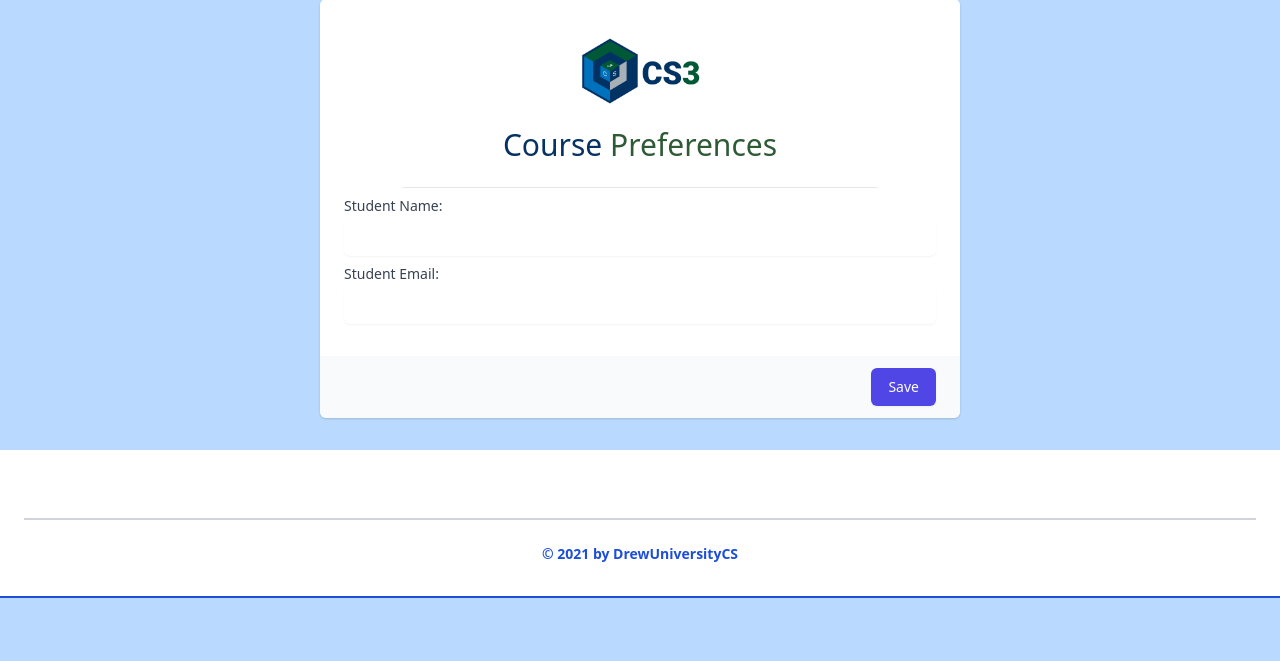
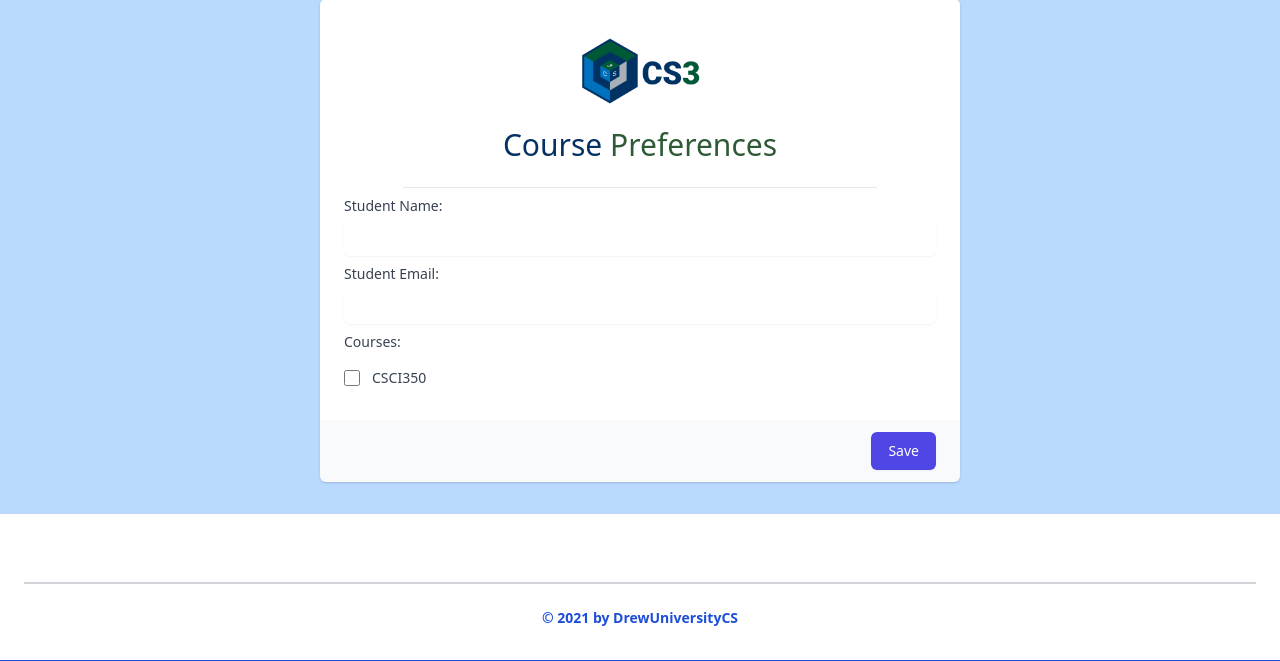
Before and after one commit to DrewUniversityCS/CS3, a Django app: page /student-form in a window 1280 px wide. Shown: the part 33-694 px from the top of the page. Run offline with Django 3.2, Linux system fonts and the light colour scheme.

Commit message:
checkbox

```diff
--- a/templates/pages/student-form.html
+++ b/templates/pages/student-form.html
@@ -43,7 +43,28 @@
 					<input type="text" name="email_address" id="email_address" autocomplete="email" class="mt-1 p-2 focus:ring-indigo-500 focus:border-indigo-500 block w-full shadow-sm sm:text-sm border-gray-300 rounded-md frminp">
 				  </div>
 
+				  <div class="col-span-6 sm:col-span-3 my-2">
+					<fieldset id="courses">
+						<legend class="block text-sm font-medium text-gray-700">Courses:</legend>
+						<div class="mt-4 space-y-4">
 
+{#first checkbox#}
+						  <div class="flex items-start">
+							<div class="flex items-center h-5">
+							  <input id="CSCI350" name="CSCI350" type="checkbox" class="focus:ring-indigo-500 h-4 w-4 text-indigo-600 border-gray-300 rounded js_subject_checkbox">
+							</div>
+							<div class="ml-3 text-sm">
+							  <label for="CSCI350" class="font-medium text-gray-700">CSCI350</label>
+							</div>
+						  </div>
+						</div>
+
+
+
+
+
+					  </fieldset>
+				</div>
 			</div>
 			<div class="px-4 py-3 bg-gray-50 text-right sm:px-6">
 			  <button type="submit" class="inline-flex justify-center py-2 px-4 border border-transparent shadow-sm text-sm font-medium rounded-md text-white bg-indigo-600 hover:bg-indigo-700 focus:outline-none focus:ring-2 focus:ring-offset-2 focus:ring-indigo-500">
```
